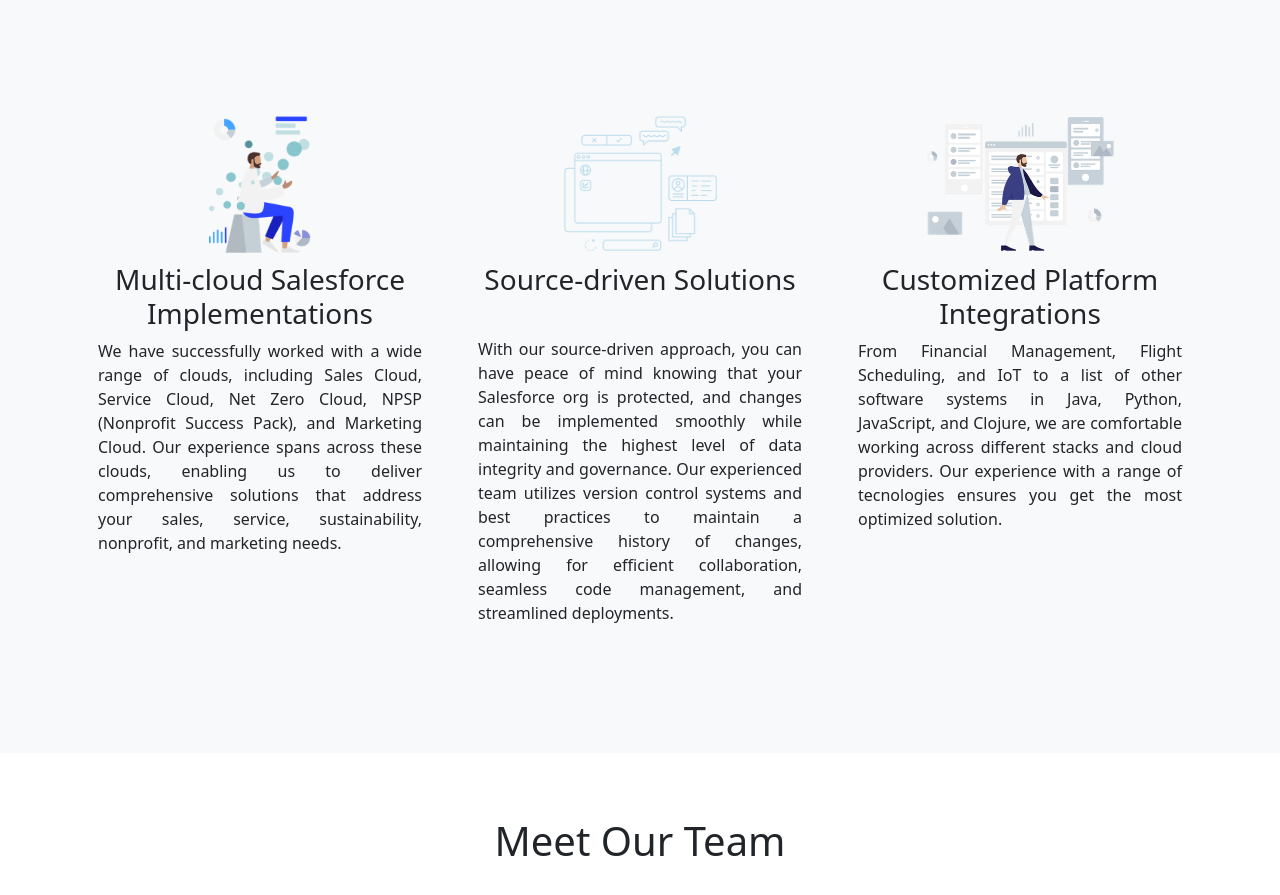
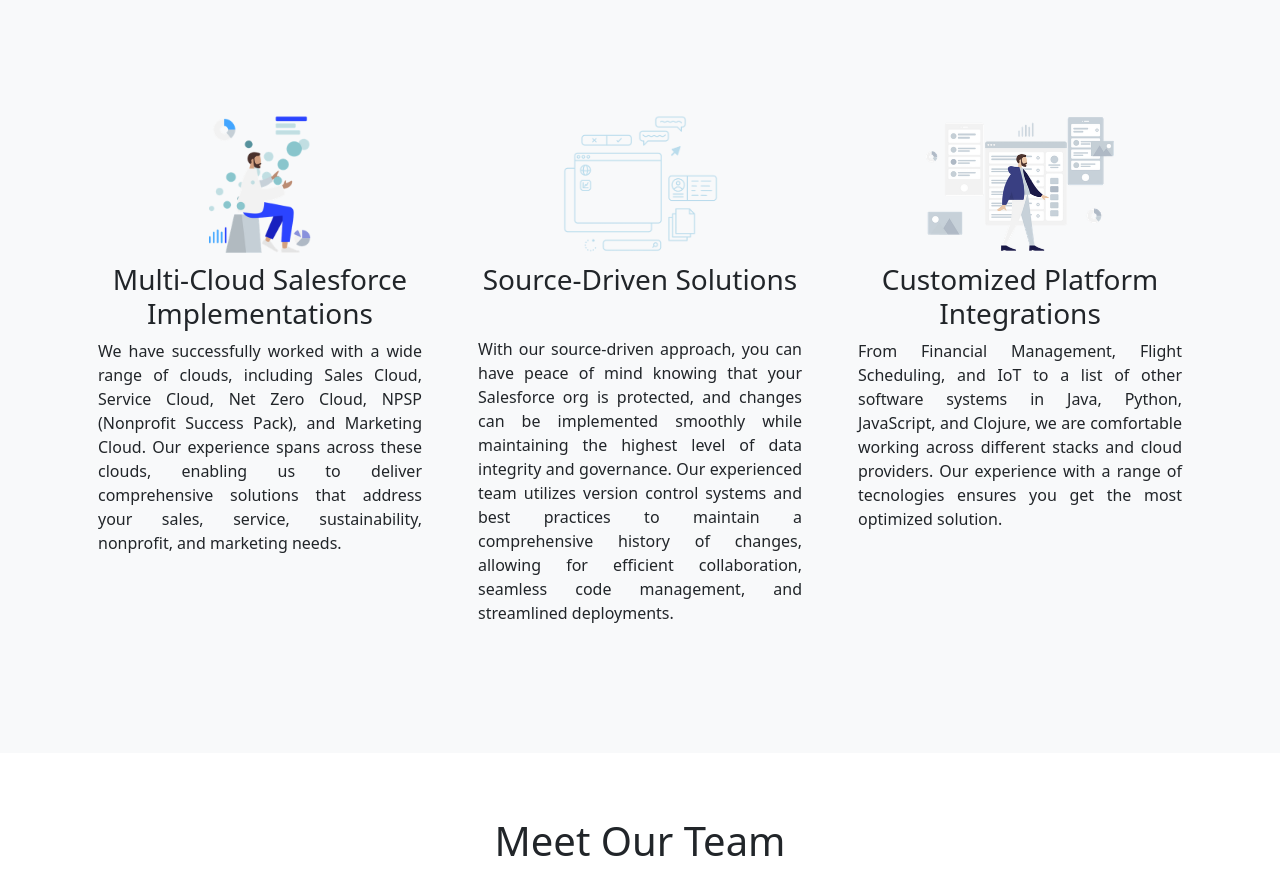
Before and after one commit to Duelfer-Solutions/duelfer-solutions.github.io, a Jekyll site: the page index.html, which Jekyll copies as it is, in a window 1280 px wide and 900 px high, scrolled down 1100 px. Shown: the top 895 px of the window. Built offline with Jekyll 4.4.1, drawn with Linux system fonts in a browser that asks for light colours; some of the changed text lies outside the part shown.

Commit message:
making some capitalization changes for a cleaner look

```diff
--- a/index.html
+++ b/index.html
@@ -48,8 +48,8 @@
             <div class="container">
                 <div class="row">
                     <div class="col-lg-6" style="text-align:right;">
-                        <h1 class="mb-1">Complex problems</h1>
-                        <h3 class="mb-3">simple solutions.</h3>
+                        <h1 class="mb-1">Complex Problems</h1>
+                        <h3 class="mb-3">Simple Solutions</h3>
                         <a class="btn btn-dark" href="mailto:jon@duelfersolutions.com">Talk to Our Experts</a>
                     </div>
                     <div class="col-lg-6 text-center">
@@ -78,7 +78,7 @@
                     <div class="col-lg-4">
                         <div class="text-center">
                             <img height="150px" src="/assets/img/humans-graph.png" alt="Salesforce">
-                            <h3 class="pt-1">Multi-cloud Salesforce Implementations</h3>
+                            <h3 class="pt-1">Multi-Cloud Salesforce Implementations</h3>
                         </div>
                         <div class="service-text px-3">
                             <p>We have successfully worked with a wide range of clouds, including Sales Cloud, Service Cloud, Net Zero Cloud, NPSP (Nonprofit Success Pack), and Marketing Cloud. Our experience spans across these clouds, enabling us to deliver comprehensive solutions that address your sales, service, sustainability, nonprofit, and marketing needs.</p>
@@ -87,7 +87,7 @@
                     <div class="col-lg-4">
                         <div class="text-center" style="padding-bottom: 2rem;">
                             <img height="150px" src="/assets/img/pebble-people-ui.png" alt="Salesforce">
-                            <h3 class="pt-1">Source-driven Solutions</h3>
+                            <h3 class="pt-1">Source-Driven Solutions</h3>
                         </div>
                         <div class="service-text px-3">
                             <p>With our source-driven approach, you can have peace of mind knowing that your Salesforce org is protected, and changes can be implemented smoothly while maintaining the highest level of data integrity and governance. Our experienced team utilizes version control systems and best practices to maintain a comprehensive history of changes, allowing for efficient collaboration, seamless code management, and streamlined deployments.</p>
```
